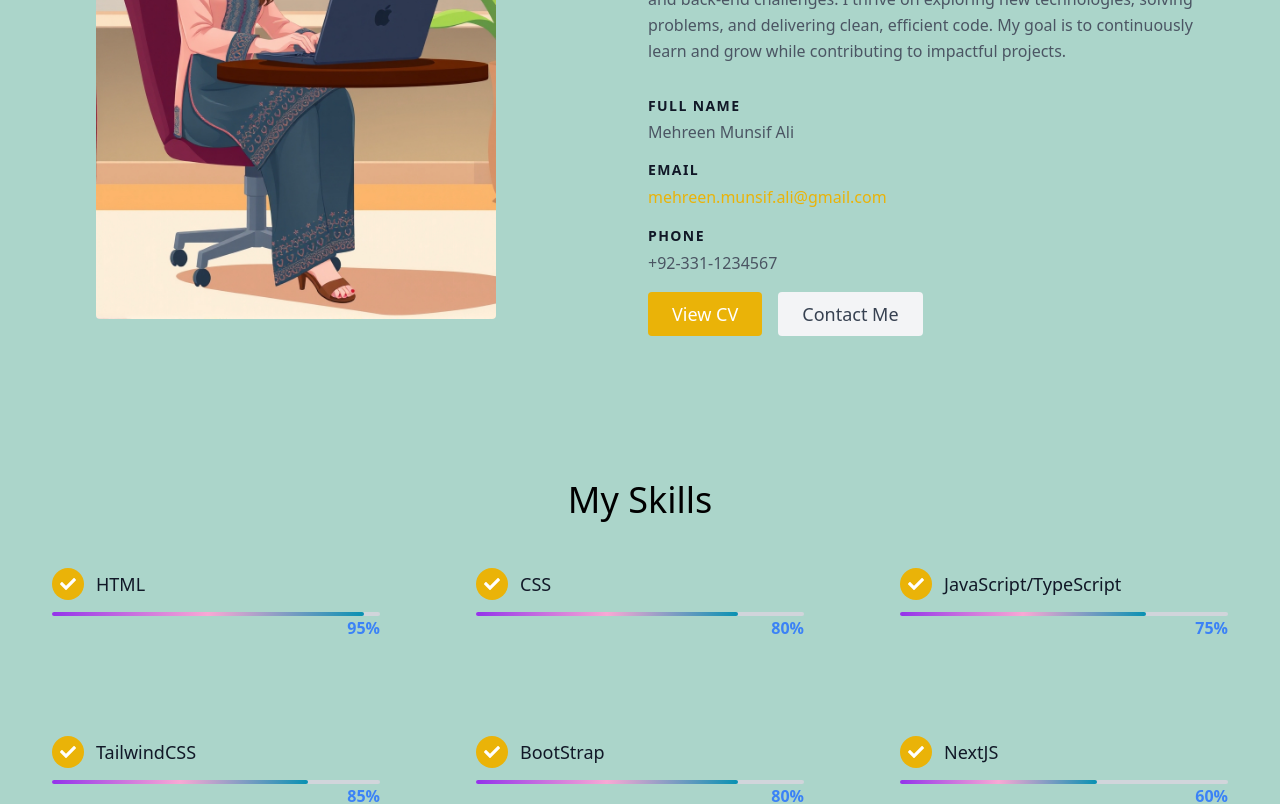
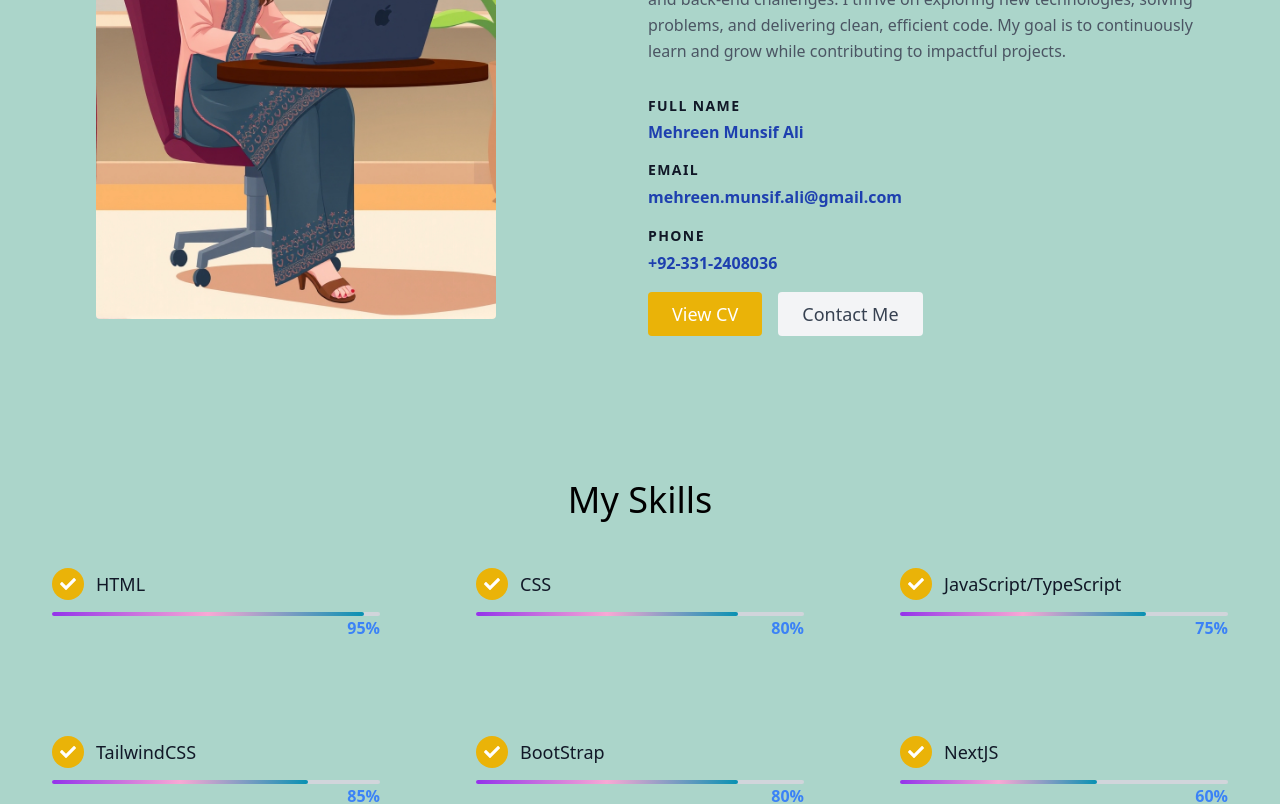
Before and after one commit to MehreenMunsifAli/portfolio, a Next.js app in the folder portfolio/: page / in a window 1280 px wide. Shown: the part 1240-2044 px from the top of the page. Built offline with nearby package versions, Linux system fonts and the light colour scheme.

Commit message:
Update contact number

```diff
--- a/portfolio/package.json
+++ b/portfolio/package.json
@@ -11,10 +11,10 @@
   "dependencies": {
     "@react-icons/all-files": "^4.1.0",
     "framer-motion": "^11.11.11",
-    "next": "14.2.15",
+    "next": "^14.2.15",
     "nodemailer": "^6.9.16",
-    "react": "^18",
-    "react-dom": "^18",
+    "react": "^18.3.1",
+    "react-dom": "^18.3.1",
     "react-icons": "^5.3.0",
     "typewriter-effect": "^2.21.0"
   },
--- a/portfolio/src/components/About.tsx
+++ b/portfolio/src/components/About.tsx
@@ -29,15 +29,15 @@ export default function AboutComponent() {
                         <h2 className="title-font font-bold text-gray-900 tracking-widest text-sm mb-1">
                             FULL NAME
                         </h2>
-                        <p className="text-md mb-4">Mehreen Munsif Ali</p>
+                        <p className="text-md mb-4 text-blue-800 font-bold">Mehreen Munsif Ali</p>
                         <h2 className="title-font font-bold text-gray-900 tracking-widest text-sm mb-1">
                             EMAIL
                         </h2>
-                        <a className="text-yellow-500 leading-relaxed">mehreen.munsif.ali@gmail.com</a>
+                        <a className="text-blue-800 font-bold leading-relaxed">mehreen.munsif.ali@gmail.com</a>
                         <h2 className="title-font font-bold text-gray-900 tracking-widest text-sm mb-1 mt-4">
                             PHONE
                         </h2>
-                        <p className="leading-relaxed">+92-331-1234567</p>
+                        <p className="leading-relaxed text-blue-800 font-bold">+92-331-2408036</p>
                     </div>
                     <div className="flex justify-center">
                         <Link href={"/assets/cv/Mehreen-Resume.pdf"} target="_blank">
--- a/portfolio/src/components/Contact.tsx
+++ b/portfolio/src/components/Contact.tsx
@@ -82,11 +82,11 @@ export default function ContactComponent() {
                             <h2 className="title-font font-semibold text-gray-900 tracking-widest text-xs">
                                 EMAIL
                             </h2>
-                            <a className="text-yellow-500 leading-relaxed sm:text-xs">mehreen.munsif.ali@gmail.com</a>
+                            <a className="text-yellow-700 leading-relaxed sm:text-xs">mehreen.munsif.ali@gmail.com</a>
                             <h2 className="title-font font-semibold text-gray-900 tracking-widest text-xs mt-4">
                                 PHONE
                             </h2>
-                            <p className="leading-relaxed">+92-331-1234567</p>
+                            <p className="leading-relaxed">+92-331-2408036</p>
                         </div>
                     </div>
                 </div>
```
Also changed, not shown: 1 other file (tests, documents, lock files or other folders).
